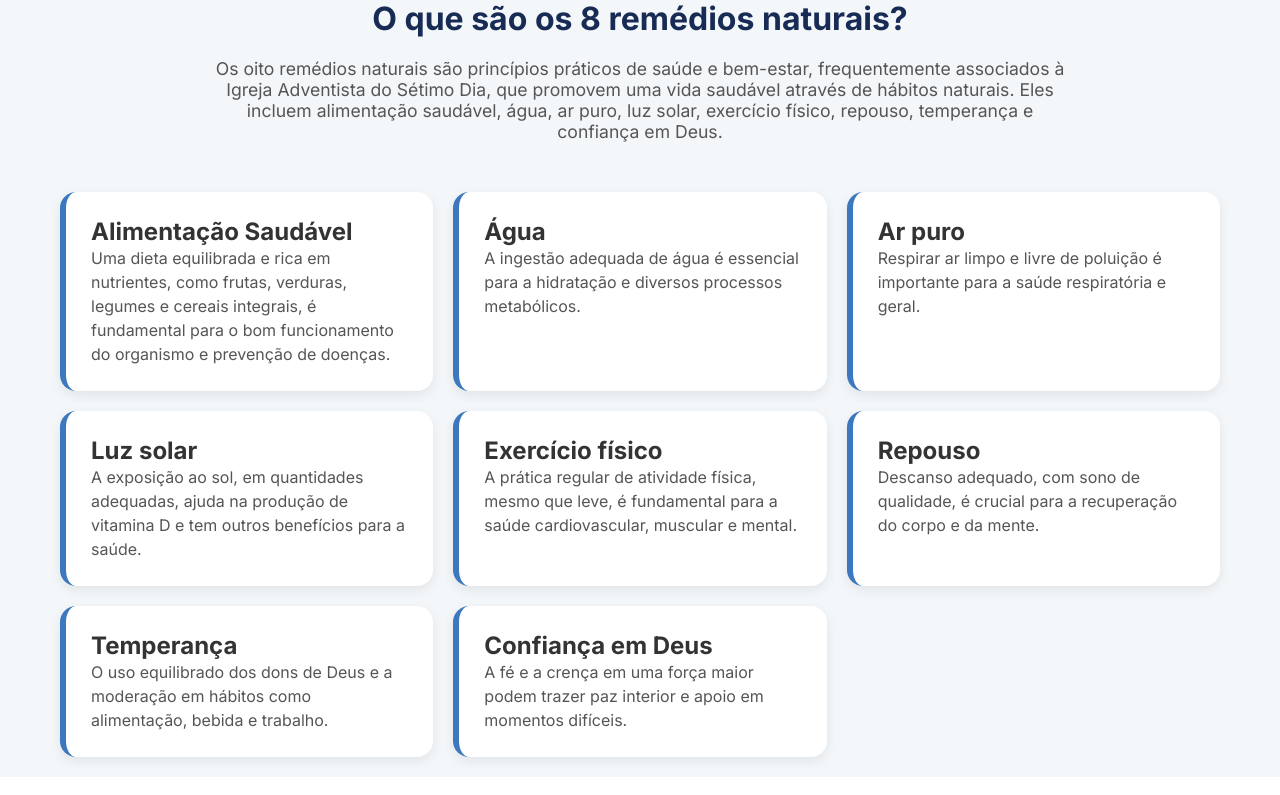
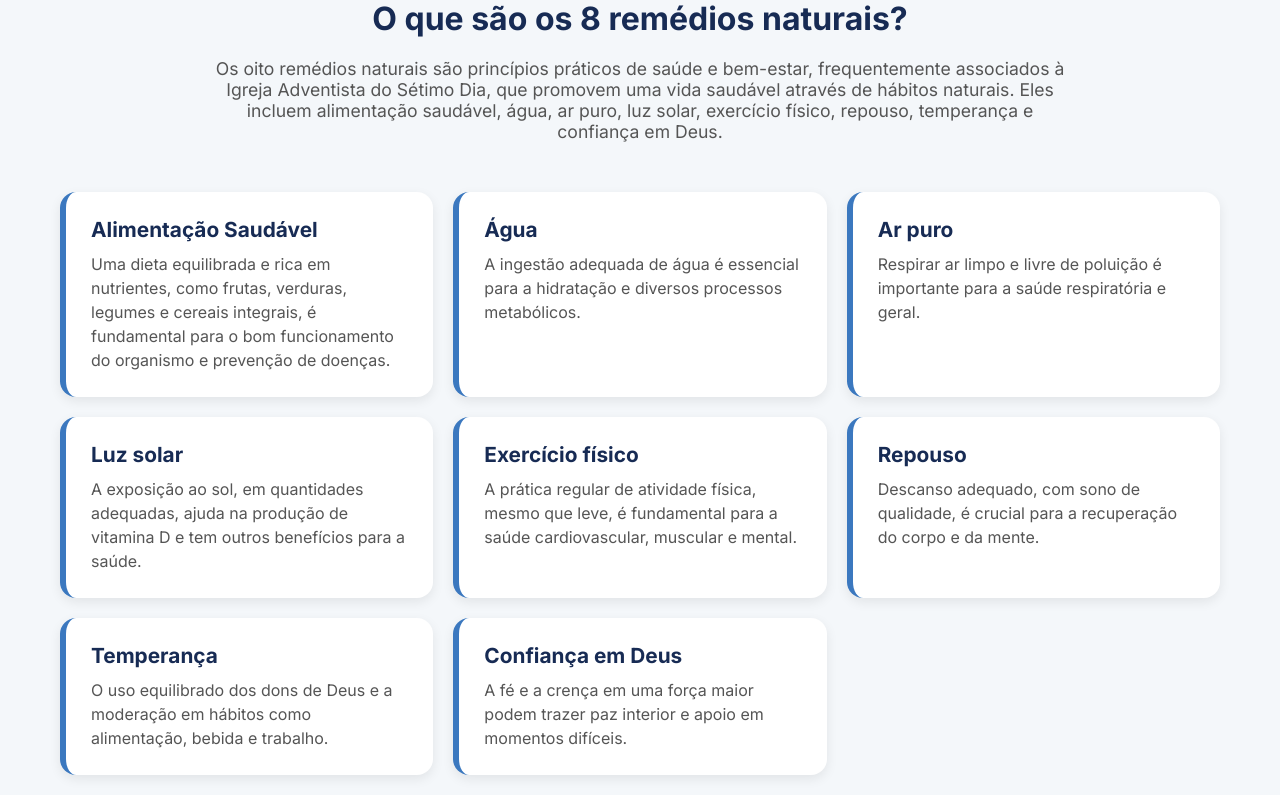
Before and after one commit to MateusPaulino13/Hackathon, a PHP site: page / in a window 1280 px wide. Shown: the part 127-922 px from the top of the page. Before the commit the page ends 895 px from the top, so only its background shows below. Run offline with PHP 8.4, Linux system fonts and the light colour scheme.

Commit message:
correção

```diff
--- a/assets/styles/style.css
+++ b/assets/styles/style.css
@@ -103,7 +103,6 @@ h1 {
   box-shadow: 0 8px 20px rgba(0, 0, 0, 0.12);
 }
 
-<<<<<<< HEAD
 .remedio h2 {
   color: #172B54;
   font-size: 1.3rem;
@@ -160,7 +159,3 @@ h1 {
     gap: 1rem;
   }
 }
-=======
-}
-
->>>>>>> 188c92aee43757aebff1d516143544f924bd46bd
```
